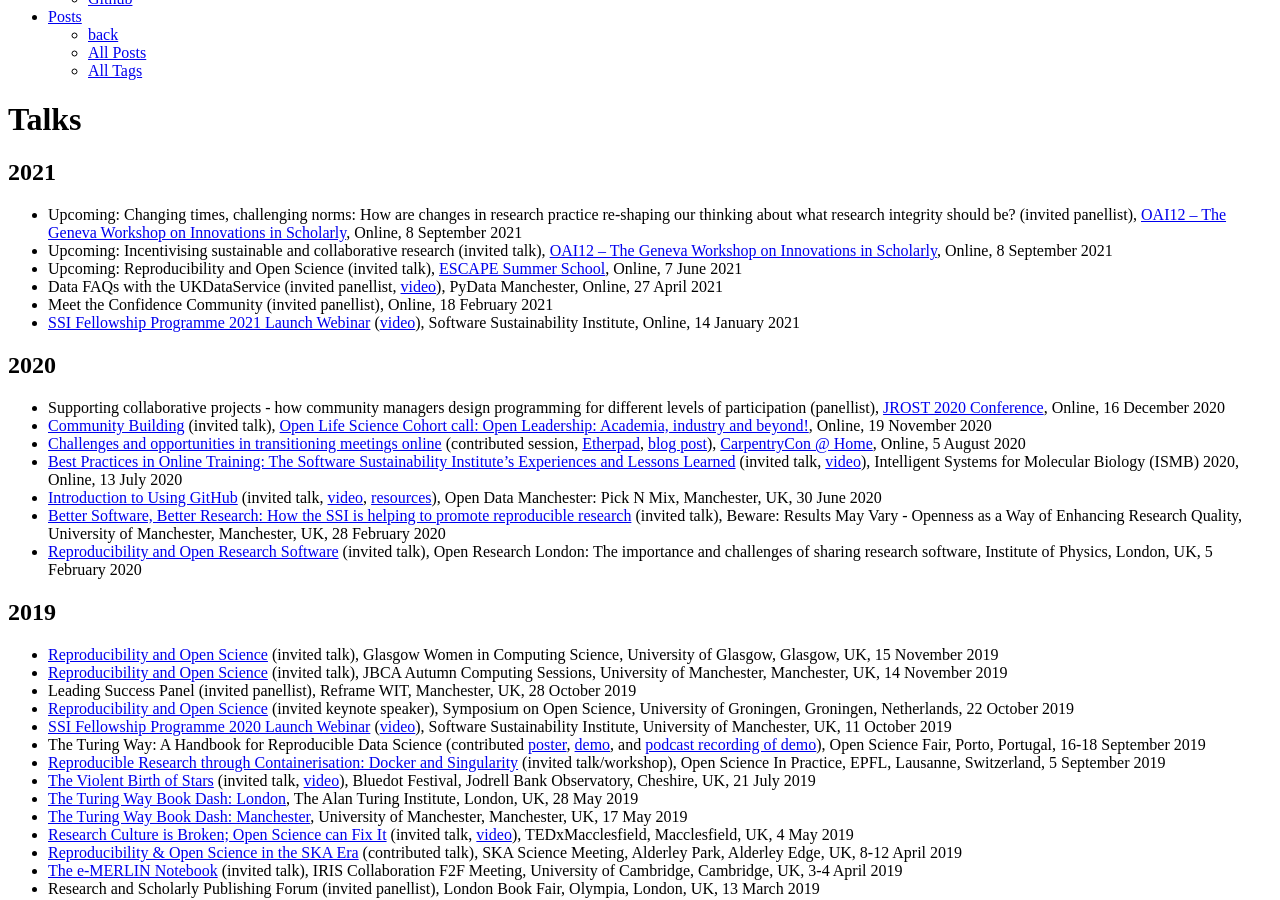
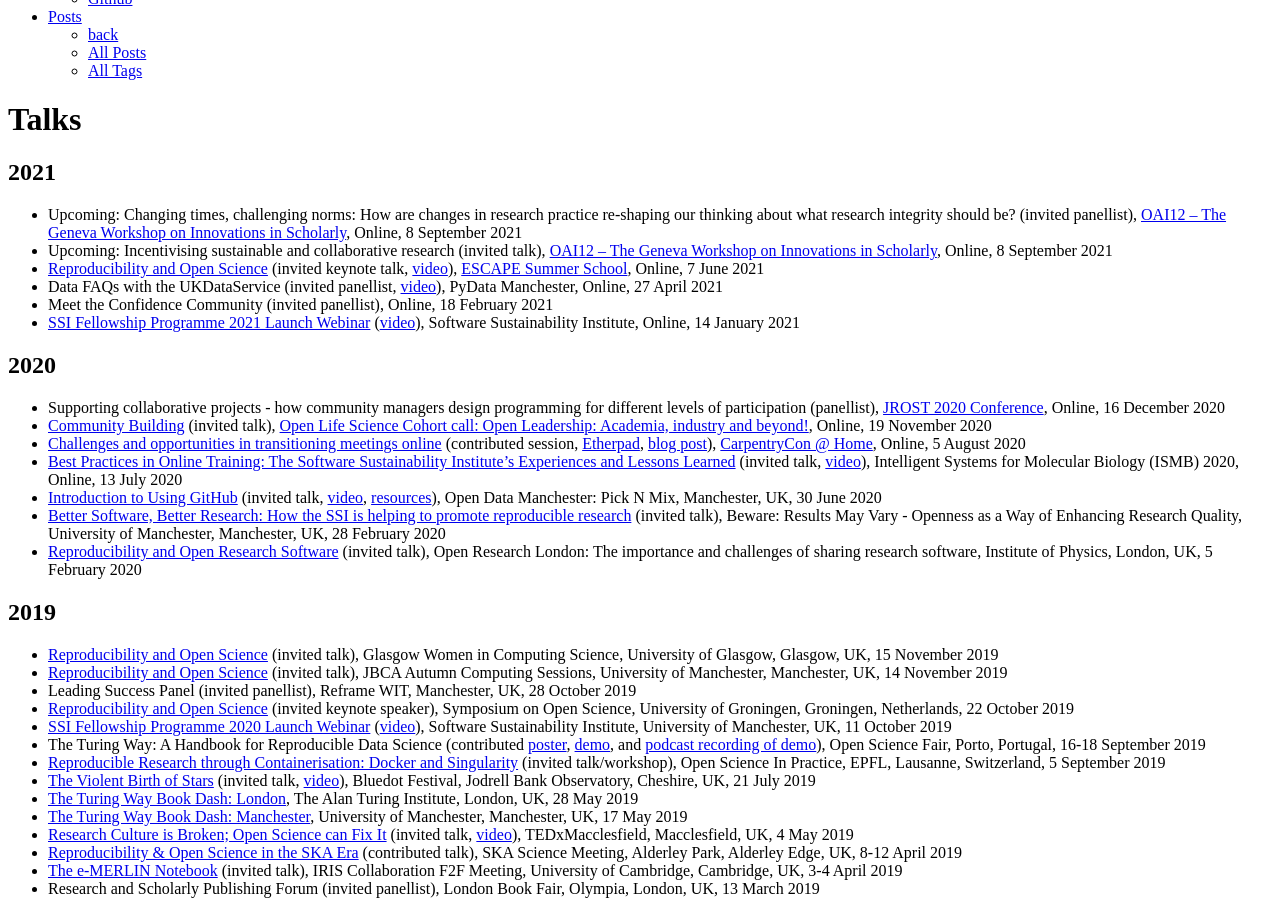
Before and after one commit to rainsworth/rainsworth.github.io, a Jekyll site: the page built from talks/index.md, in a window 1280 px wide and 900 px high, scrolled down 662 px. Built offline with Jekyll 4.4.1, drawn with Linux system fonts in a browser that asks for light colours.

Commit message:
Update index.md

```diff
--- a/talks/index.md
+++ b/talks/index.md
@@ -10,7 +10,7 @@
 
 * Upcoming: Changing times, challenging norms: How are changes in research practice re-shaping our thinking about what research integrity should be? (invited panellist), [OAI12 – The Geneva Workshop on Innovations in Scholarly](https://oai.events/oai12/), Online, 8 September 2021
 * Upcoming: Incentivising sustainable and collaborative research (invited talk), [OAI12 – The Geneva Workshop on Innovations in Scholarly](https://oai.events/oai12/), Online, 8 September 2021
-* Upcoming: Reproducibility and Open Science (invited talk), [ESCAPE Summer School](https://indico.in2p3.fr/event/20306/), Online, 7 June 2021
+* [Reproducibility and Open Science](https://doi.org/10.6084/m9.figshare.14710110) (invited keynote talk, [video](https://youtu.be/TkIZ4FIGfBc)), [ESCAPE Summer School](https://indico.in2p3.fr/event/20306/), Online, 7 June 2021
 * Data FAQs with the UKDataService (invited panellist, [video](https://youtu.be/SvNGA5-wIPs?t=582)), PyData Manchester, Online, 27 April 2021
 * Meet the Confidence Community (invited panellist), Online, 18 February 2021
 * [SSI Fellowship Programme 2021 Launch Webinar](https://doi.org/10.5281/zenodo.4432058) ([video](https://youtu.be/aceXqDJSoxY)), Software Sustainability Institute, Online, 14 January 2021
```
